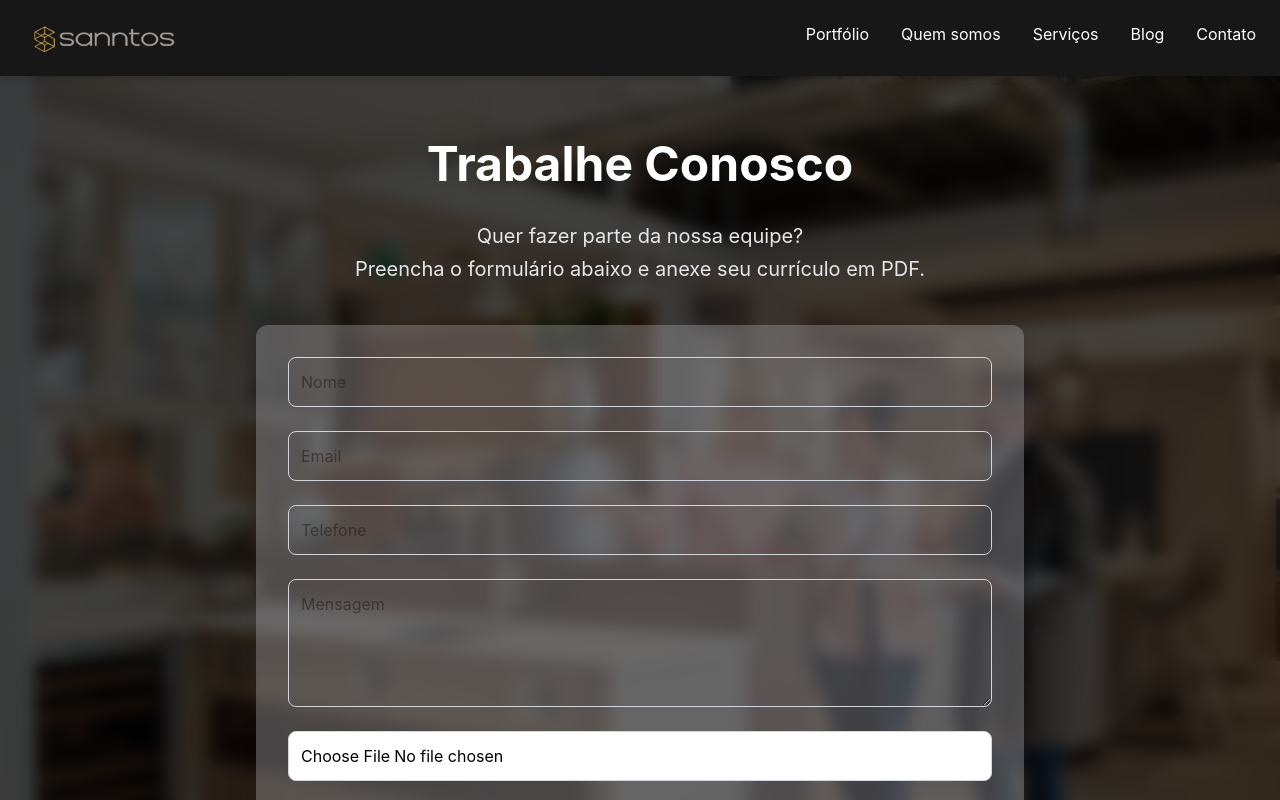
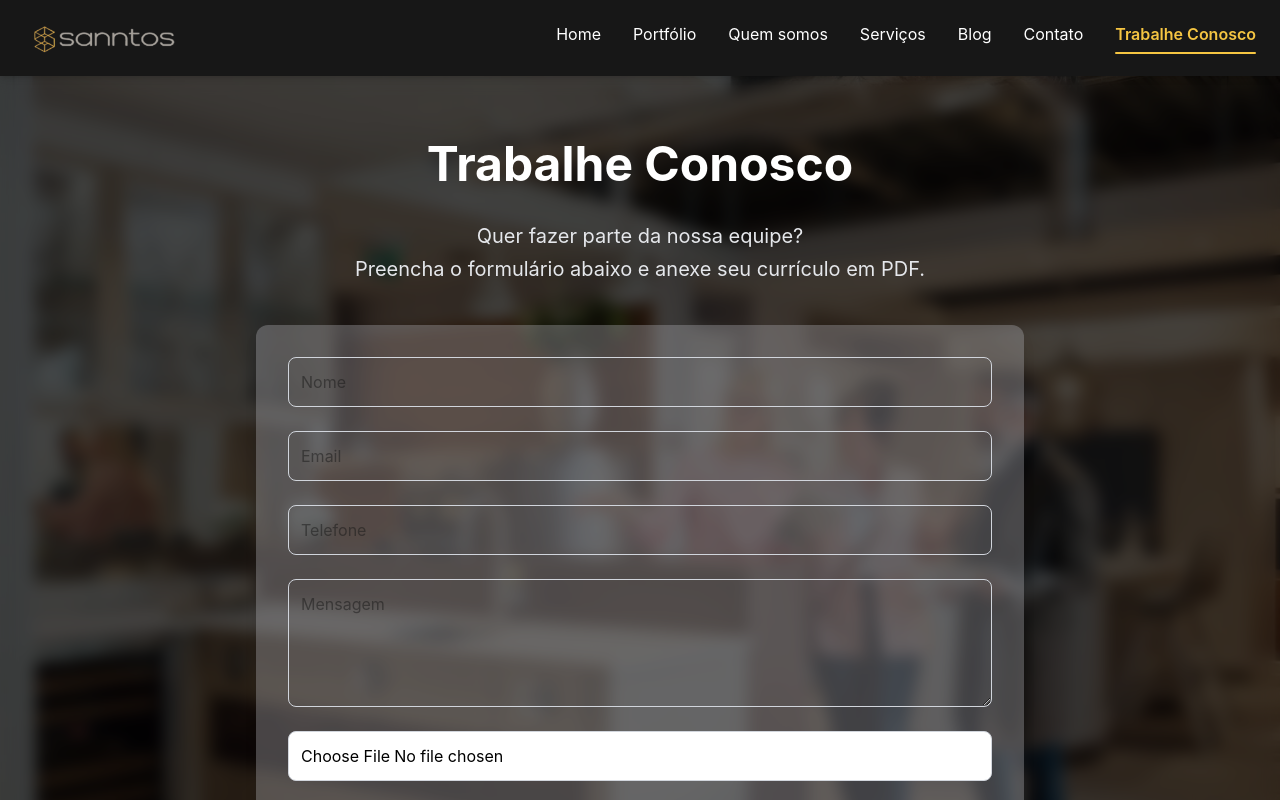
Before and after one commit to Anderson-Tavares47/sanntos, a Next.js app: page /trabalhe-conosco in a window 1280 px wide. Shown: the top 800 px of the page. Built offline with nearby package versions, Linux system fonts and the light colour scheme.

Commit message:
Update Header.tsx

```diff
--- a/components/Header.tsx
+++ b/components/Header.tsx
@@ -13,11 +13,13 @@ export default function Header() {
   const [menuOpen, setMenuOpen] = useState(false);
 
   const links = [
+    { href: "/", label: "Home" },
     { href: "/portfolio", label: "Portfólio" },
     { href: "/quem-somos", label: "Quem somos" },
     { href: "/servicos", label: "Serviços" },
     { href: "/blog", label: "Blog" },
     { href: "/contato", label: "Contato" },
+    { href: "/trabalhe-conosco", label: "Trabalhe Conosco" },
   ];
 
   return (
```
